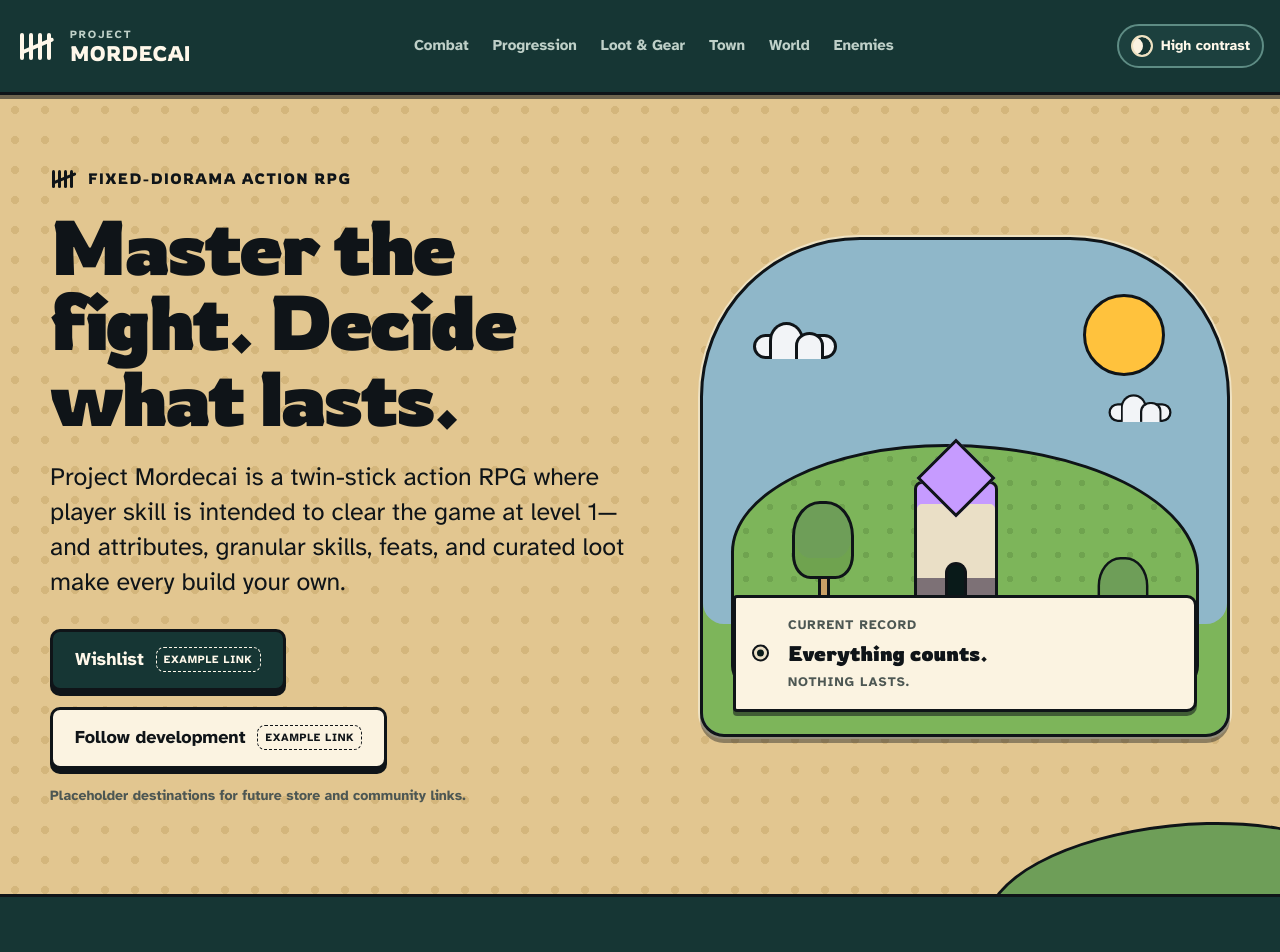
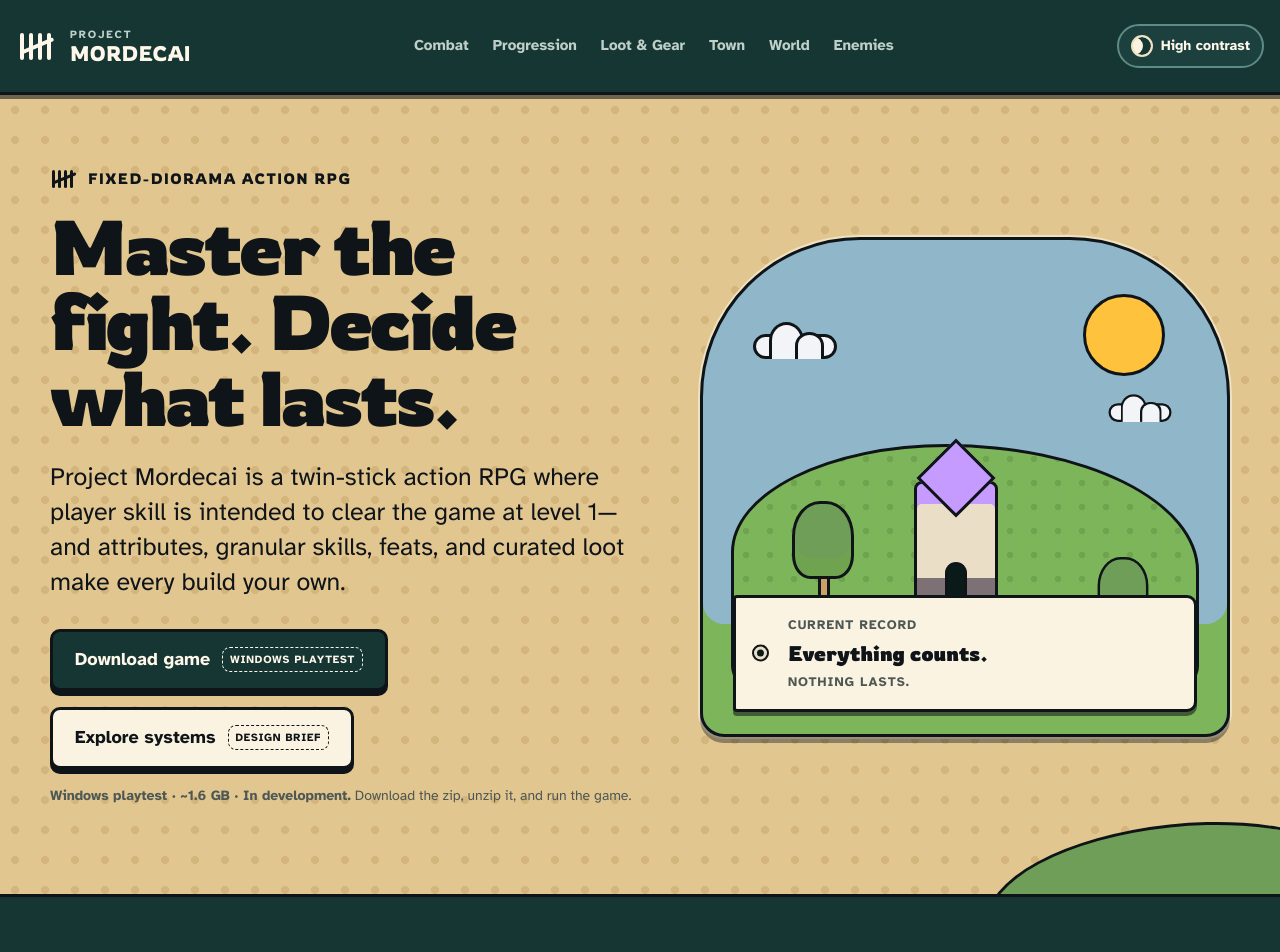
Before and after one commit to Jeff-Stapleton/MordecaiWebsite, a React (Vite) app: page / in a window 1280 px wide. Shown: the top 952 px of the page. Built offline with nearby package versions, Linux system fonts and the light colour scheme.

Commit message:
feat: add Windows playtest download
Co-authored-by: Jeff Stapleton <Jeff-Stapleton@users.noreply.github.com>

```diff
--- a/src/App.tsx
+++ b/src/App.tsx
@@ -167,24 +167,22 @@ function LandingPage() {
               intended to clear the game at level 1—and attributes, granular
               skills, feats, and curated loot make every build your own.
             </p>
-            <div className="hero__actions" aria-label="Example promotional links">
+            <div className="hero__actions" aria-label="Project Mordecai links">
               <a
                 className="button button--primary"
-                href="https://example.com/project-mordecai-wishlist"
+                href="https://mordecai-game-builds.t3.tigrisfiles.io/playtest/ProjectMordecai-Windows-latest.zip"
               >
-                Wishlist
-                <span>Example link</span>
+                Download game
+                <span>Windows playtest</span>
               </a>
-              <a
-                className="button button--secondary"
-                href="https://example.com/project-mordecai-follow"
-              >
-                Follow development
-                <span>Example link</span>
+              <a className="button button--secondary" href="#systems">
+                Explore systems
+                <span>Design brief</span>
               </a>
             </div>
-            <p className="placeholder-note">
-              Placeholder destinations for future store and community links.
+            <p className="playtest-note">
+              <strong>Windows playtest · ~1.6 GB · In development.</strong>{' '}
+              Download the zip, unzip it, and run the game.
             </p>
           </div>
           <HeroDiorama />
--- a/src/styles/site.css
+++ b/src/styles/site.css
@@ -401,10 +401,14 @@ p {
   color: var(--tt-ink);
 }
 
-.placeholder-note {
+.playtest-note {
+  max-width: 640px;
   margin: 16px 0 0;
   color: var(--tt-ink-muted);
   font-size: 14px;
+}
+
+.playtest-note strong {
   font-weight: 700;
 }
 
@@ -1132,7 +1136,7 @@ p {
   color: var(--tt-text);
 }
 
-[data-theme='high-contrast'] .placeholder-note,
+[data-theme='high-contrast'] .playtest-note,
 [data-theme='high-contrast'] .section-heading > p,
 [data-theme='high-contrast'] .not-found p {
   color: var(--tt-text-muted);
```
Also changed, not shown: 1 other file (tests, documents, lock files or other folders).
